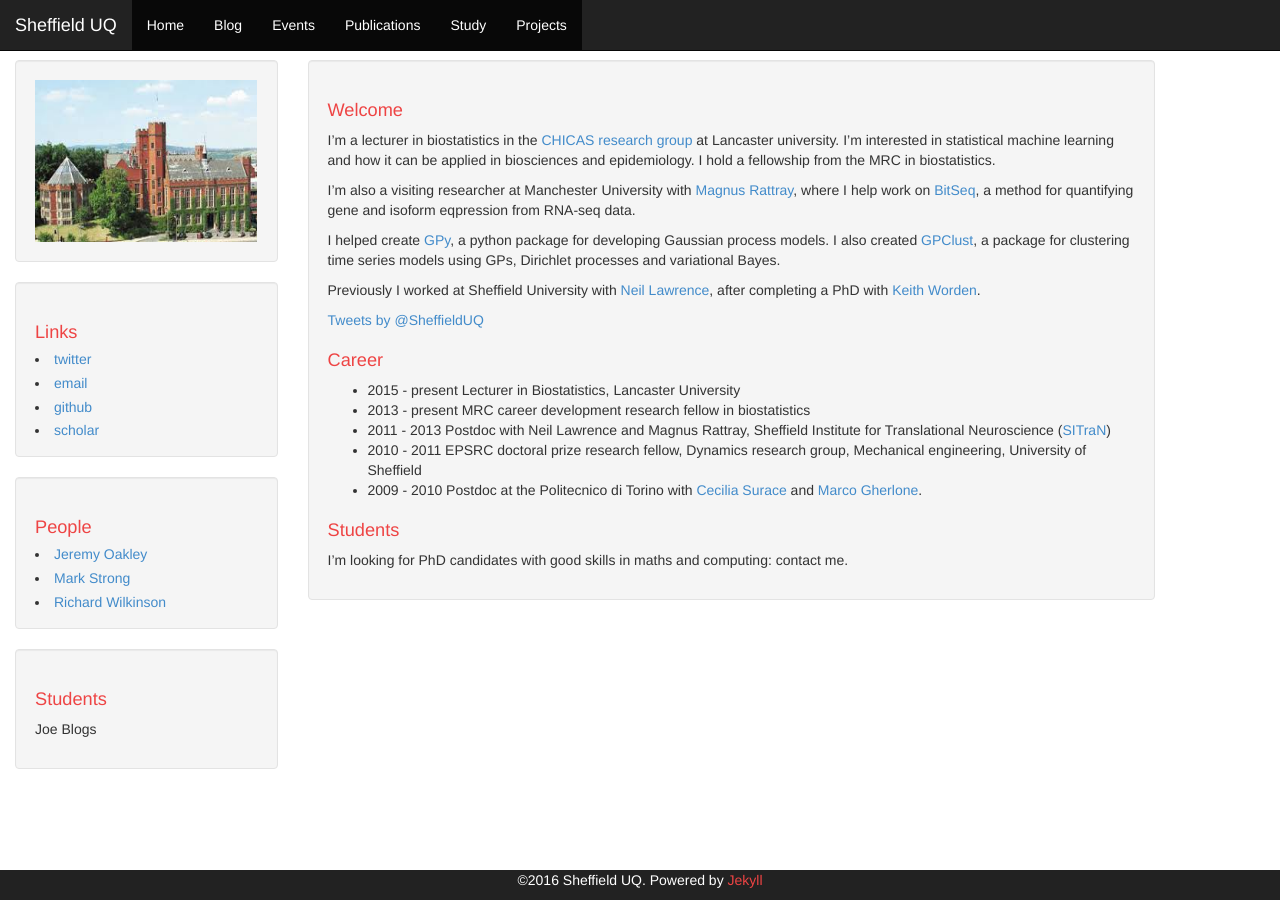
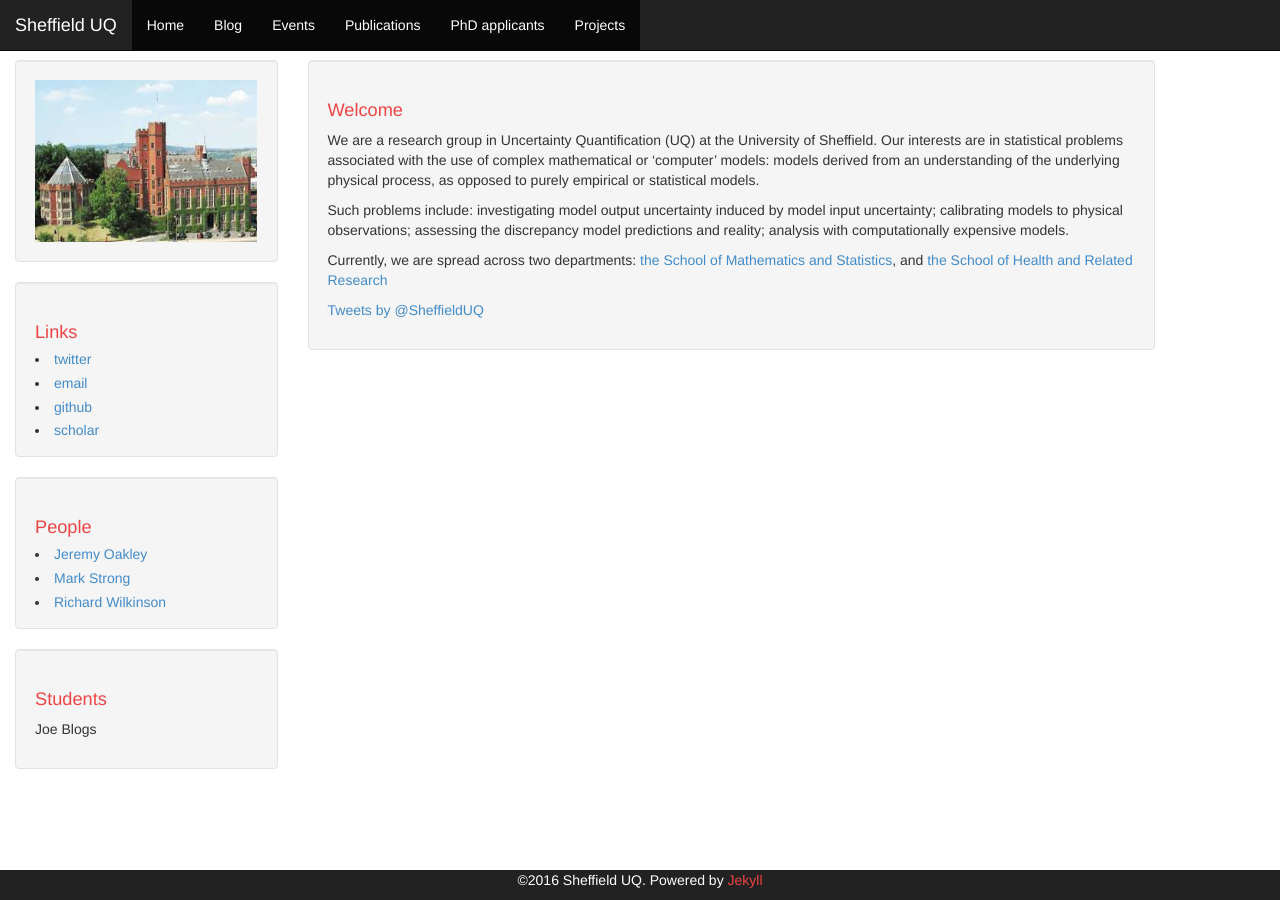
Before and after one commit to rich-d-wilkinson/SheffUQwebpages, a Jekyll site: the page built from index.md, in a window 1280 px wide. Built offline with Jekyll 4.4.1, drawn with Linux system fonts in a browser that asks for light colours; comment, search, counter and statistics services are not loaded.

Commit message:
New Welcome and PhD applicants text

```diff
--- a/_includes/header.html
+++ b/_includes/header.html
@@ -32,7 +32,7 @@
                     <li class="active"><a href="{{ site.baseurl }}/blog.html">Blog</a></li>
                     <li class="active"><a href="{{ site.baseurl }}/events.html">Events</a></li>
                     <li class="active"><a href="{{ site.baseurl }}/publications.html">Publications</a></li>
-                    <li class="active"><a href="{{ site.baseurl }}/study.html">Study</a></li>
+                    <li class="active"><a href="{{ site.baseurl }}/PhD.html">PhD applicants</a></li>
 		    <li class="active"><a href="{{ site.baseurl }}/Projects.html">Projects</a></li>
                 </ul>
               </div>
--- a/index.md
+++ b/index.md
@@ -3,25 +3,11 @@ layout: default
 ---
 
 # Welcome
-I'm a lecturer in biostatistics in the [CHICAS research group](http://chicas.lancaster-university.uk) at Lancaster university. I'm interested in statistical machine learning and how it can be applied in biosciences and epidemiology. I hold a fellowship from the MRC in biostatistics.
+We are a research group in Uncertainty Quantification (UQ) at the University of Sheffield. Our interests are in statistical problems associated with the use of complex mathematical or 'computer' models: models derived from an understanding of the underlying physical process, as opposed to purely empirical or statistical models.
 
-I'm also a visiting researcher at Manchester University with [Magnus Rattray](http://www.ls.manchester.ac.uk/people/profile/?alias=rattraym), where I help work on [BitSeq](https://www.bioconductor.org/packages/release/bioc/html/BitSeq.html), a method for quantifying gene and isoform eqpression from RNA-seq data.
+Such problems include: investigating model output uncertainty induced by model input uncertainty; calibrating models to physical observations; assessing the discrepancy model predictions and reality; analysis with computationally expensive models.
 
-I helped create [GPy](http://github.com/sheffieldML/GPy), a python package for developing Gaussian process models. I also created [GPClust](http://github.com/jameshensman/gpclust), a package for clustering time series models using GPs, Dirichlet processes and variational Bayes.
+Currently, we are spread across two departments: [the School of Mathematics and Statistics](https://www.sheffield.ac.uk/maths), and [the School of Health and Related Research](https://www.sheffield.ac.uk/scharr)
 
-Previously I worked at Sheffield University with [Neil Lawrence](https://www.sheffield.ac.uk/neuroscience/staff/lawrence), after completing a PhD with [Keith Worden](http://shef.ac.uk/drg/people/keith).
 
 <a class="twitter-timeline" href="https://twitter.com/SheffieldUQ" data-widget-id="651408622656823296">Tweets by @SheffieldUQ</a> <script>!function(d,s,id){var js,fjs=d.getElementsByTagName(s)[0],p=/^http:/.test(d.location)?'http':'https';if(!d.getElementById(id)){js=d.createElement(s);js.id=id;js.src=p+"://platform.twitter.com/widgets.js";fjs.parentNode.insertBefore(js,fjs);}}(document,"script","twitter-wjs");</script>
-
-
-# Career
-
- - 2015 - present Lecturer in Biostatistics, Lancaster University
- - 2013 - present MRC career development research fellow in biostatistics
- - 2011 - 2013 Postdoc with Neil Lawrence and Magnus Rattray, Sheffield Institute for Translational Neuroscience ([SITraN](http://sitran.org))
- - 2010 - 2011 EPSRC doctoral prize research fellow, Dynamics research group, Mechanical engineering, University of Sheffield
- - 2009 - 2010 Postdoc at the Politecnico di Torino with [Cecilia Surace](https://didattica.polito.it/portal/pls/portal/sviluppo.scheda_pers_swas.show?m=001897) and [Marco Gherlone](https://didattica.polito.it/portal/pls/portal/sviluppo.scheda_pers_swas.show?m=003226).
-
-
-# Students
-I'm looking for PhD candidates with good skills in maths and computing: contact me.
```
Also changed, not shown: PhD.md (added, +9 -0 lines).
